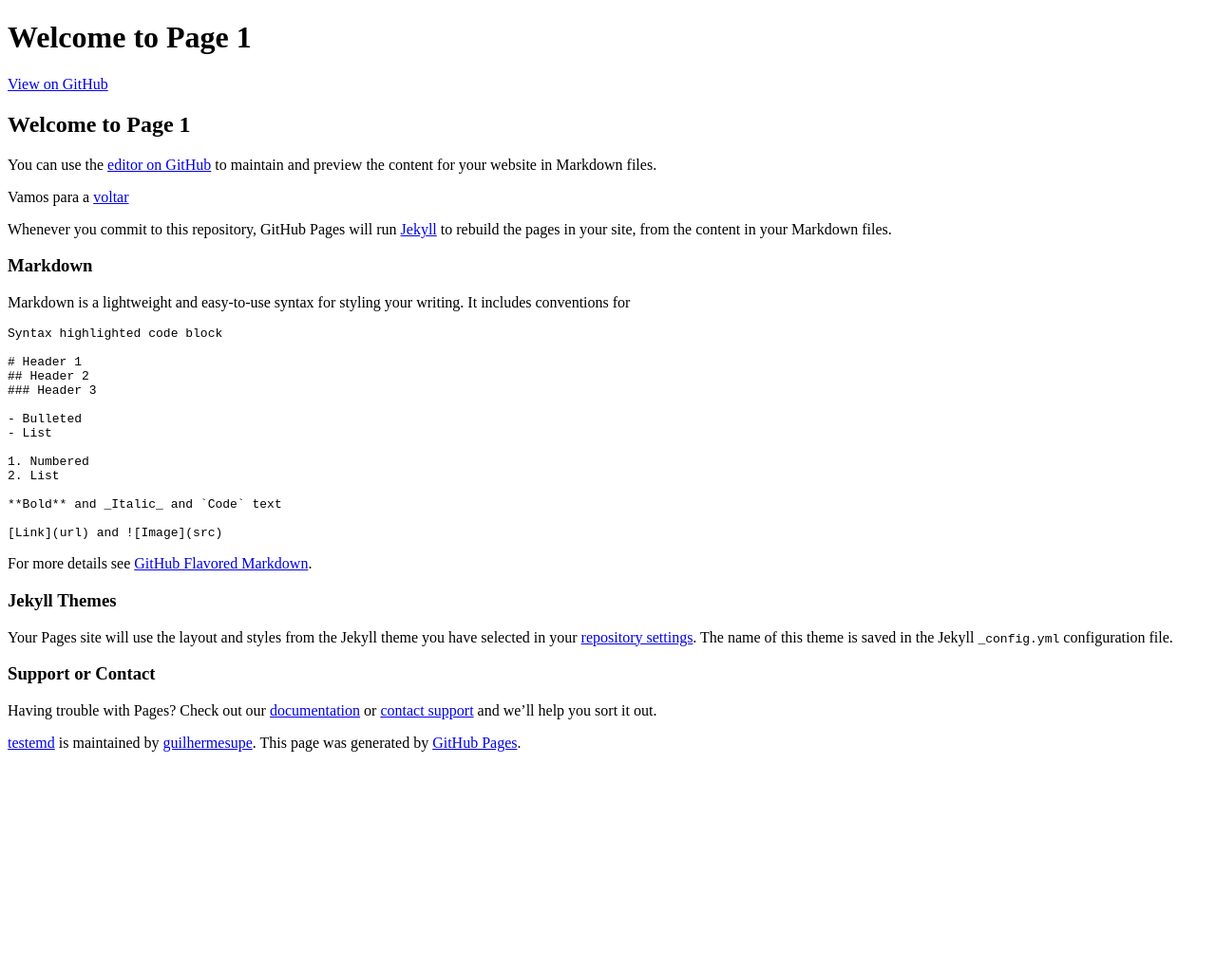
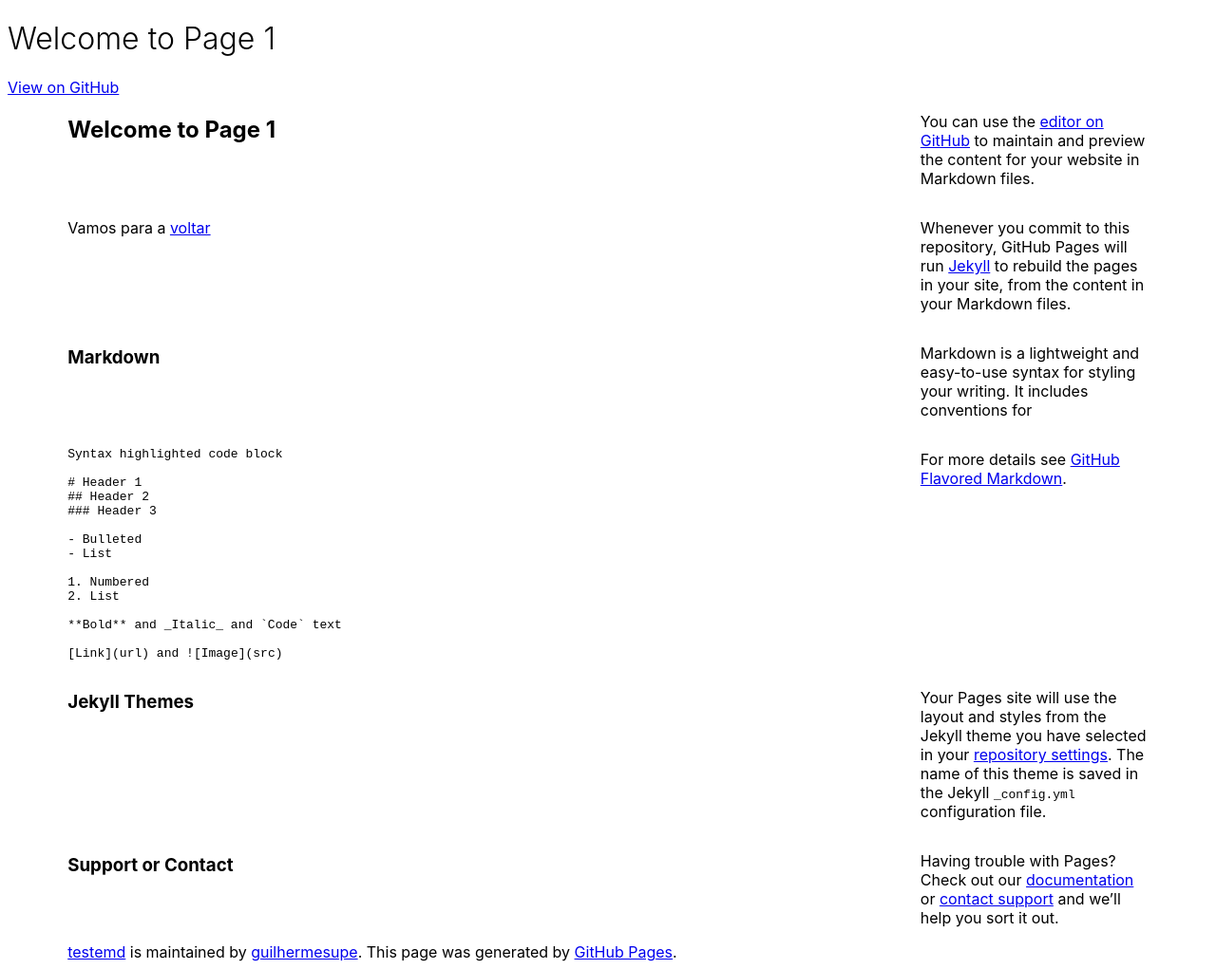
Before and after one commit to guilhermesupe/testemd, a Jekyll site: the page built from page1.md, in a window 1280 px wide. Shown: the whole page at 95% size. Built offline with Jekyll 4.4.1, drawn with Linux system fonts in a browser that asks for light colours; our own code applies the rules of GitHub Pages for plain Markdown files; a script that is not in the unit is left out; comment, search, counter and statistics services are not loaded; the repository's description, which GitHub fills in, is left out; before the commit the page ends 900 px from its top, so only the background shows below that.

Commit message:
Update style.css

```diff
--- a/assets/css/style.css
+++ b/assets/css/style.css
@@ -2,3 +2,75 @@
 ---
 
 @import "{{ site.theme }}";
+html {
+    scroll-behavior: smooth;
+}
+
+/* 2. Make nav sticky */
+main > nav {
+    position: sticky;
+    top: 2rem;
+    align-self: start;
+}
+
+/* 3. ScrollSpy active styles (see JS tab for activation) */
+.section-nav li.active > a {
+    color: #333;
+    font-weight: 500;
+}
+
+/* Sidebar Navigation */
+.section-nav {
+    padding-left: 0;
+    border-left: 1px solid #efefef;
+}
+
+.section-nav a {
+    text-decoration: none;
+    display: block;
+    padding: .125rem 0;
+    color: #ccc;
+    transition: all 50ms ease-in-out; /* 💡 This small transition makes setting of the active state smooth */
+}
+
+.section-nav a:hover,
+.section-nav a:focus {
+    color: #666;
+}
+
+/** Poor man's reset **/
+* {
+    box-sizing: border-box;
+}
+
+html, body {
+    background: #fff;
+}
+
+body {
+    font-family: -apple-system, BlinkMacSystemFont, "Segoe UI", "Roboto", "Oxygen", "Ubuntu", "Cantarell", "Fira Sans", "Droid Sans", "Helvetica Neue", sans-serif;
+}
+
+ul, ol {
+    list-style: none;
+    margin: 0;
+    padding: 0;
+}
+li {
+    margin-left: 1rem;
+}
+
+h1 {
+    font-weight: 300;
+}
+
+/** page layout **/
+main {
+    display: grid;
+    grid-template-columns: 1fr 15em;
+    max-width: 100em;
+    width: 90%;
+    margin: 0 auto;
+}
+
+/** enlarge the sections for this demo, so that we have a long scrollable page **/
```
